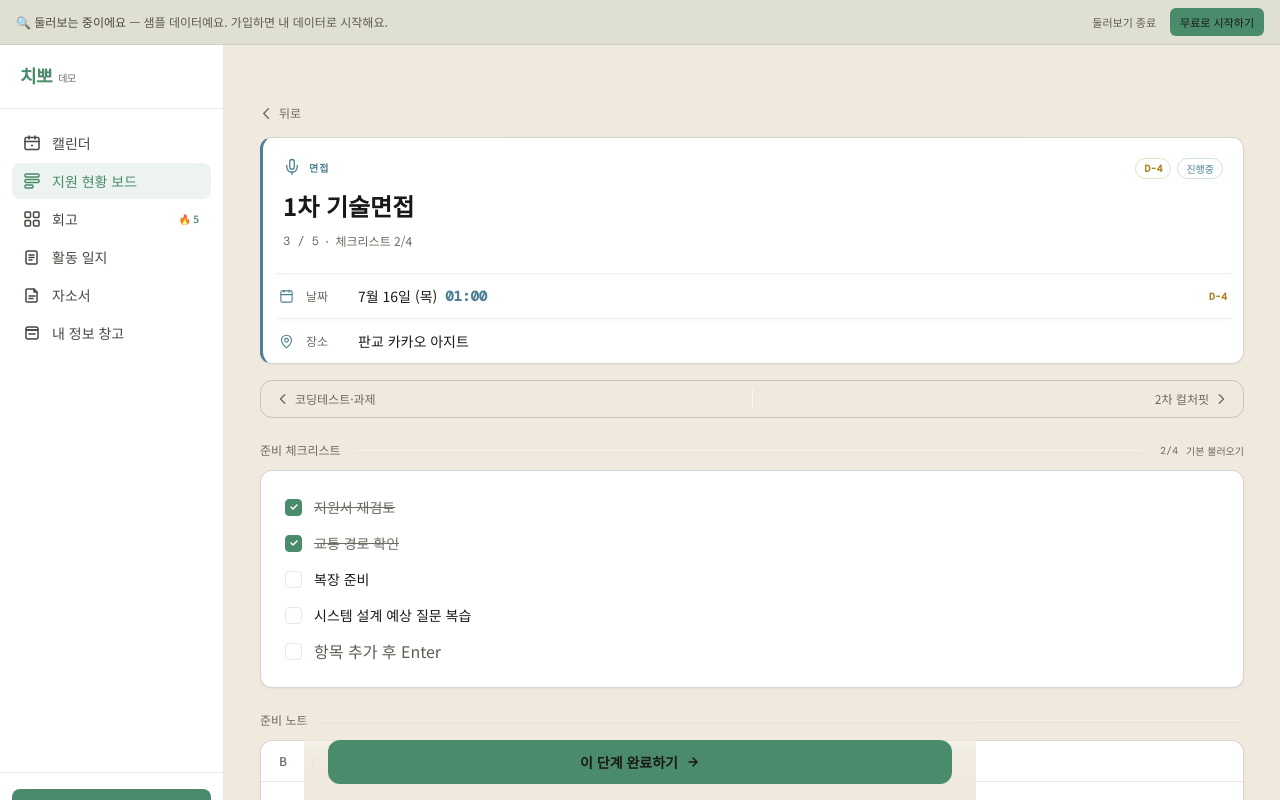
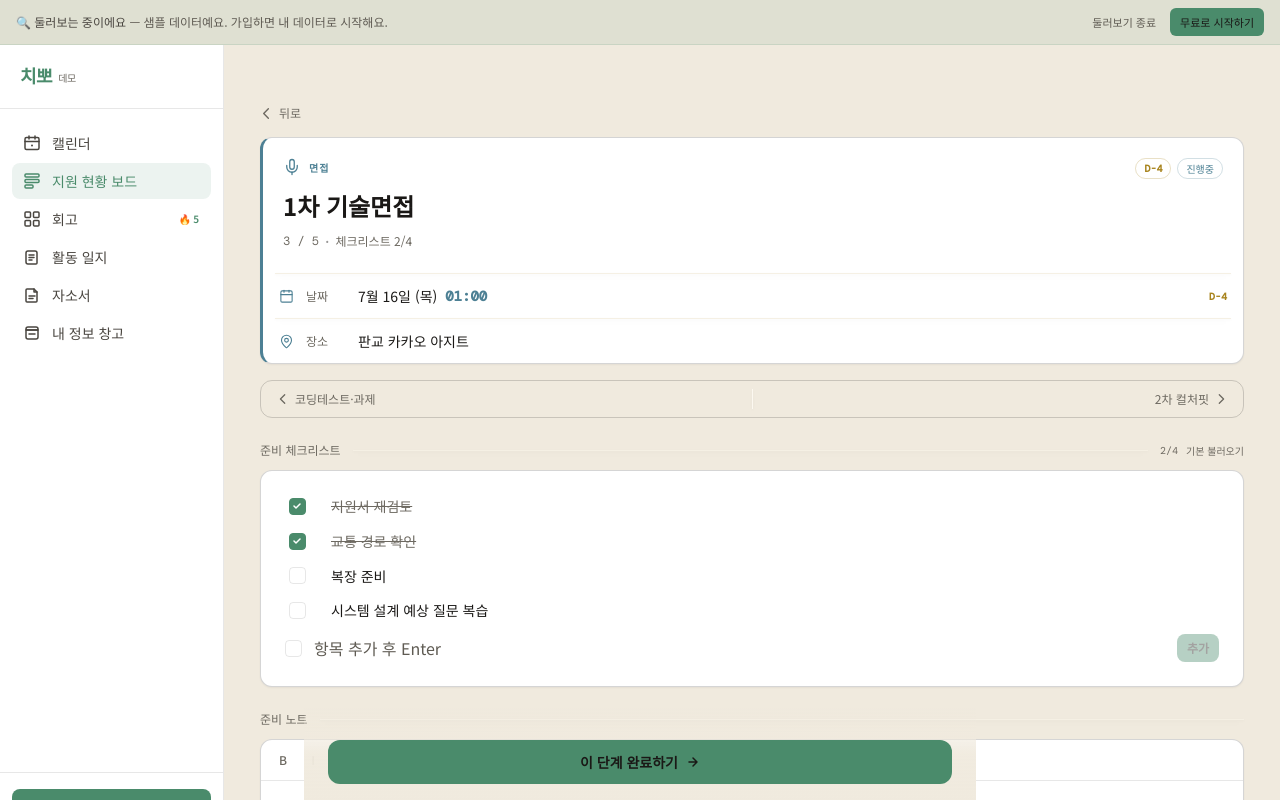
Before and after one commit to jjang6251/chwippo-front, a React (Vite) app: page /demo/board/demo-a1/steps/demo-a1-s2 in a window 1280 px wide. Shown: the top 800 px of the page. Built offline with nearby package versions, Linux system fonts and the light colour scheme; no server answers; a web font is replaced by a local one.

Commit message:
fix: 스텝 체크리스트 터치 44px·삭제 모바일 노출·추가 버튼

```diff
--- a/src/pages/StepPage.tsx
+++ b/src/pages/StepPage.tsx
@@ -350,9 +350,13 @@ export function StepPage() {
           {checklist.map((item) => (
             <div key={item.id} className="flex items-center gap-3 group py-1 px-1 rounded-lg hover:bg-card active:bg-card-strong transition-colors">
               <button
+                aria-label={item.isDone ? '완료 취소' : '완료 표시'}
                 onClick={() => updateItem({ itemId: item.id, isDone: !item.isDone })}
-                className={`relative w-[17px] h-[17px] rounded border shrink-0 flex items-center justify-center transition-colors after:content-[''] after:absolute after:inset-[-8px] ${
-                  item.isDone ? 'bg-brand border-brand' : 'border-line hover:border-brand/60'
+                className="group/check w-11 h-11 -ml-2.5 sm:-my-3 flex items-center justify-center shrink-0 rounded focus-visible:outline-none focus-visible:ring-2 focus-visible:ring-brand/60 focus-visible:ring-offset-1 focus-visible:ring-offset-bg"
+              >
+                <span
+                  className={`w-[17px] h-[17px] rounded border flex items-center justify-center transition-colors ${
+                    item.isDone ? 'bg-brand border-brand' : 'border-line group-hover/check:border-brand/60'
                   }`}
                 >
                   {item.isDone && (
@@ -360,13 +364,15 @@ export function StepPage() {
                       <path d="M1 4l2 2 4-4" stroke="white" strokeWidth="1.5" strokeLinecap="round" strokeLinejoin="round" />
                     </svg>
                   )}
+                </span>
               </button>
               <span className={`flex-1 text-sm leading-relaxed ${item.isDone ? 'line-through text-text-quaternary' : 'text-text-primary'}`}>
                 {item.content}
               </span>
               <button
+                aria-label="삭제"
                 onClick={() => deleteItem(item.id)}
-                className="opacity-0 group-hover:opacity-100 text-text-quaternary hover:text-danger transition-all w-6 h-6 flex items-center justify-center rounded"
+                className="opacity-100 sm:opacity-0 sm:group-hover:opacity-100 text-text-quaternary hover:text-danger w-11 h-11 -mr-2.5 sm:-my-3 flex items-center justify-center transition-all shrink-0 focus-visible:opacity-100 focus-visible:outline-none focus-visible:ring-2 focus-visible:ring-brand/60 focus-visible:ring-offset-1 focus-visible:ring-offset-bg rounded"
               >
                 <svg width="11" height="11" viewBox="0 0 10 10" fill="none" stroke="currentColor" strokeWidth="1.5" strokeLinecap="round">
                   <path d="M2 2l6 6M8 2L2 8" />
@@ -386,6 +392,11 @@ export function StepPage() {
               placeholder="항목 추가 후 Enter"
               className="flex-1 bg-transparent text-base text-text-primary placeholder:text-text-tertiary outline-none rounded focus-visible:ring-1 focus-visible:ring-brand/30"
             />
+            <button
+              onClick={handleAddItem}
+              disabled={!inputText.trim()}
+              className="shrink-0 whitespace-nowrap h-8 px-3 text-[13px] sm:h-7 sm:px-2.5 sm:text-[12px] rounded-lg bg-brand hover:bg-accent active:bg-accent-hover disabled:opacity-40 disabled:cursor-not-allowed text-text-primary font-semibold flex items-center transition-colors focus-visible:outline-none focus-visible:ring-2 focus-visible:ring-brand/60 focus-visible:ring-offset-1 focus-visible:ring-offset-bg"
+            >추가</button>
           </div>
         </div>
         </div>
```
Lines whose indentation alone changed are shown as unchanged.
